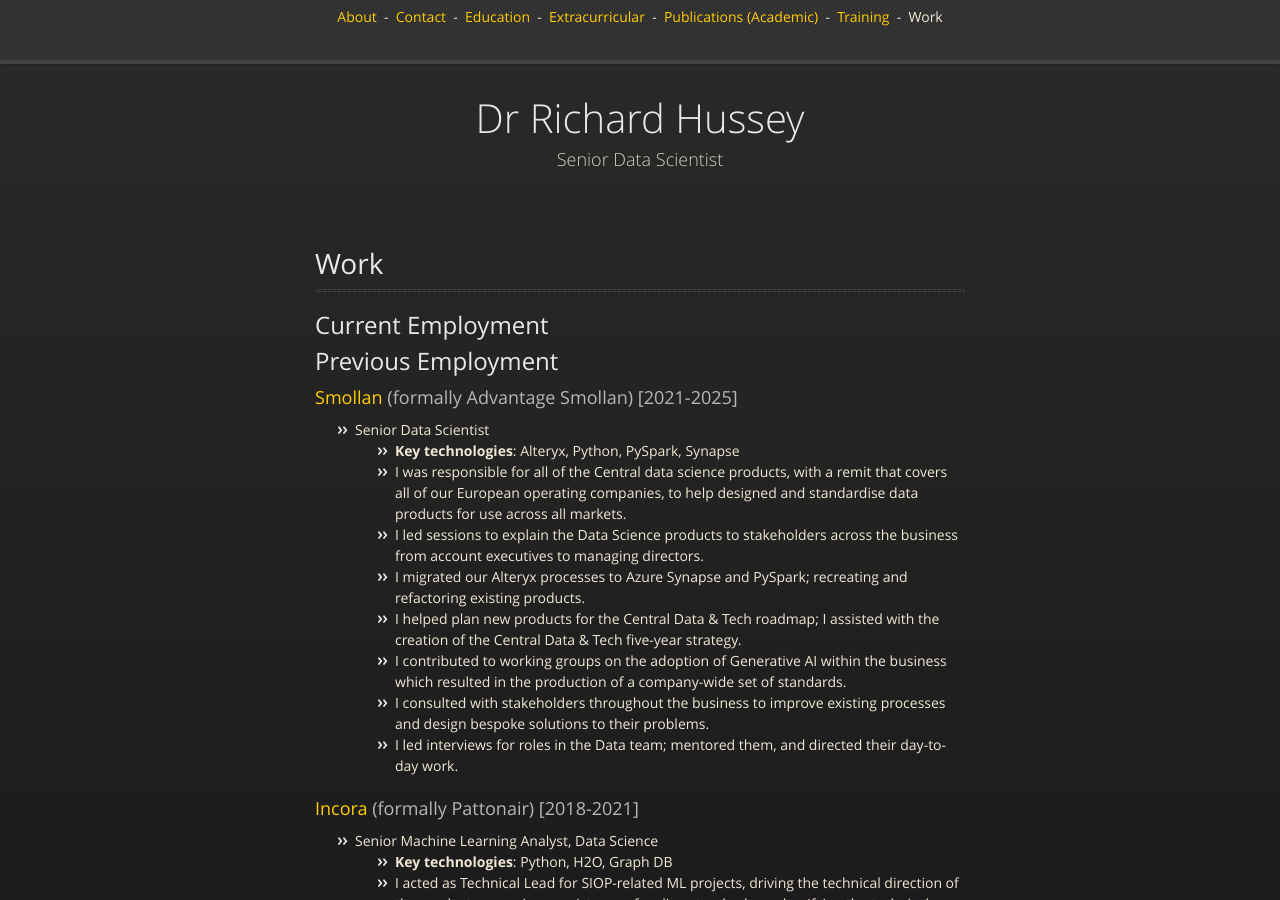
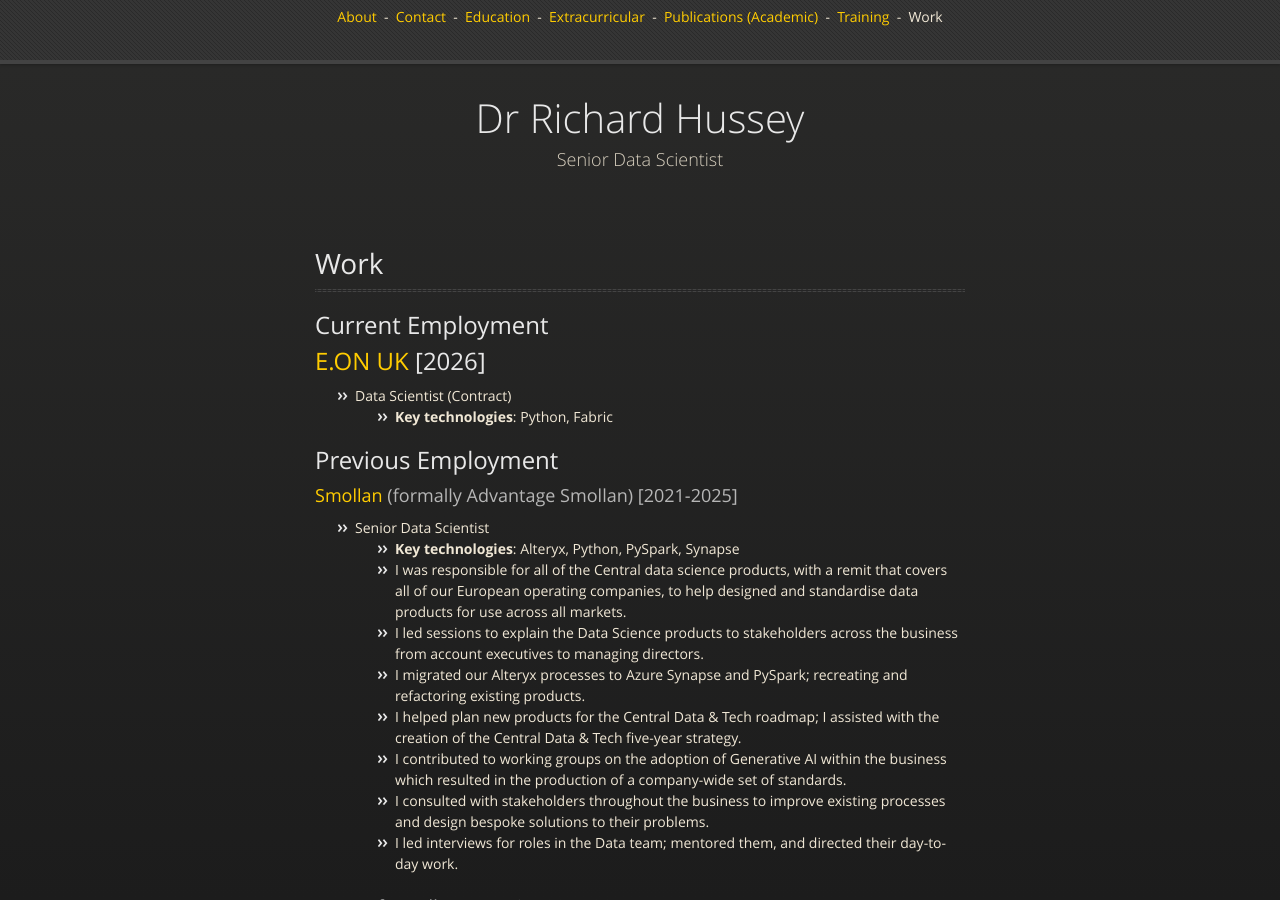
Before and after one commit to richardhussey/richardhussey.github.io, a Jekyll site: the page built from work.md, in a window 1280 px wide and 900 px high. Built offline with Jekyll 4.4.1, drawn with Linux system fonts in a browser that asks for light colours.

Commit message:
Add E.ON to employment

```diff
--- a/work.md
+++ b/work.md
@@ -4,6 +4,10 @@ title: Work
 ---
 
 ## Current Employment
+## [E.ON UK](https://www.eon.com/en.html) [2026]
++ Data Scientist (Contract)
+	+ **Key technologies**: Python, Fabric
+
 ## Previous Employment
 ### [Smollan](https://smollan.com/transition/advantage-smollan-europe/) (formally Advantage Smollan) [2021-2025]
 + Senior Data Scientist
```
